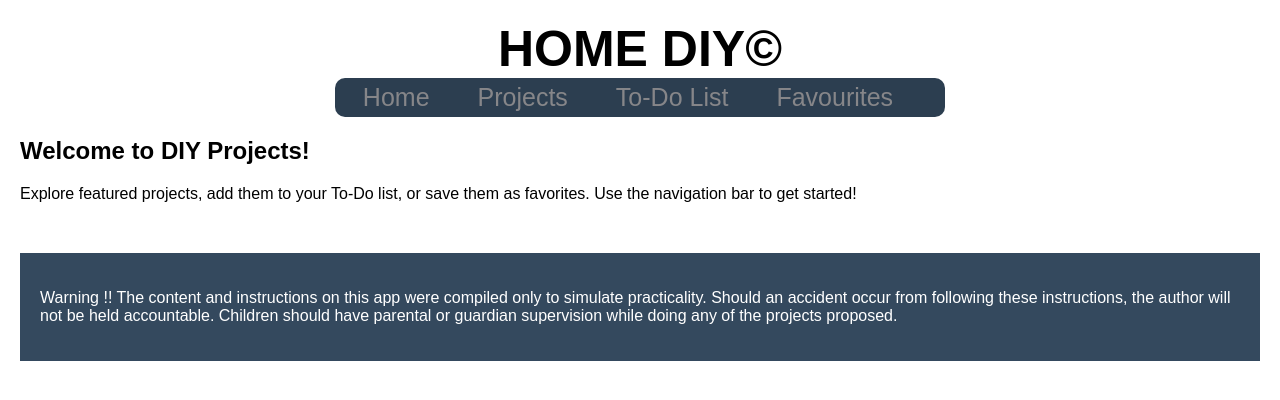
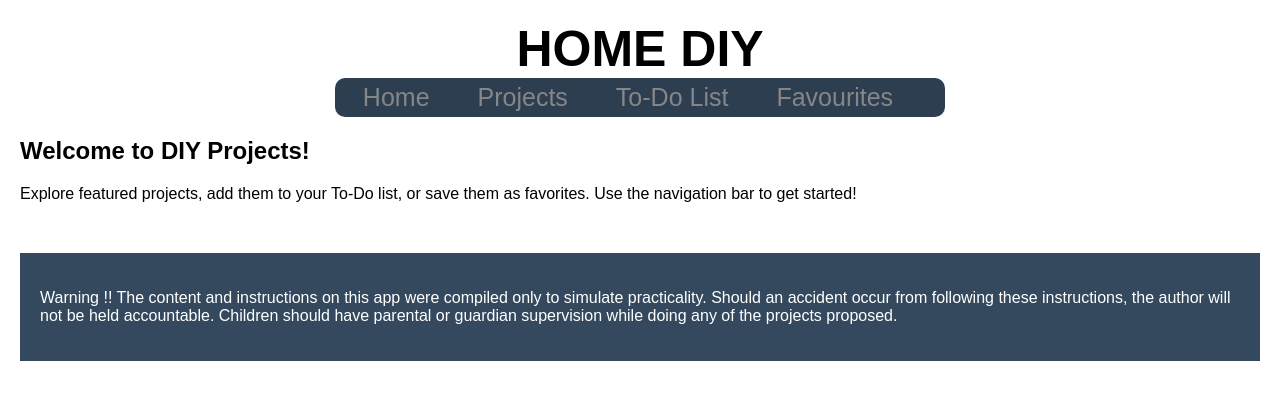
Before and after one commit to DestinyG-beep/DIY-project-P2, a React (Create React App) app in the folder project/: page / in a window 1280 px wide. Shown: the top 400 px of the page. Built offline with nearby package versions, Linux system fonts and the light colour scheme.

Commit message:
README.md file deleted

```diff
--- a/project/src/App.js
+++ b/project/src/App.js
@@ -12,7 +12,7 @@ function App() {
     <Router>
       <div className="App">
         <header className="app-header">
-          <h1 id="h1">HOME DIY©</h1>
+          <h1 id="h1">HOME DIY</h1>
           <NavBar />
         </header>
 
```
